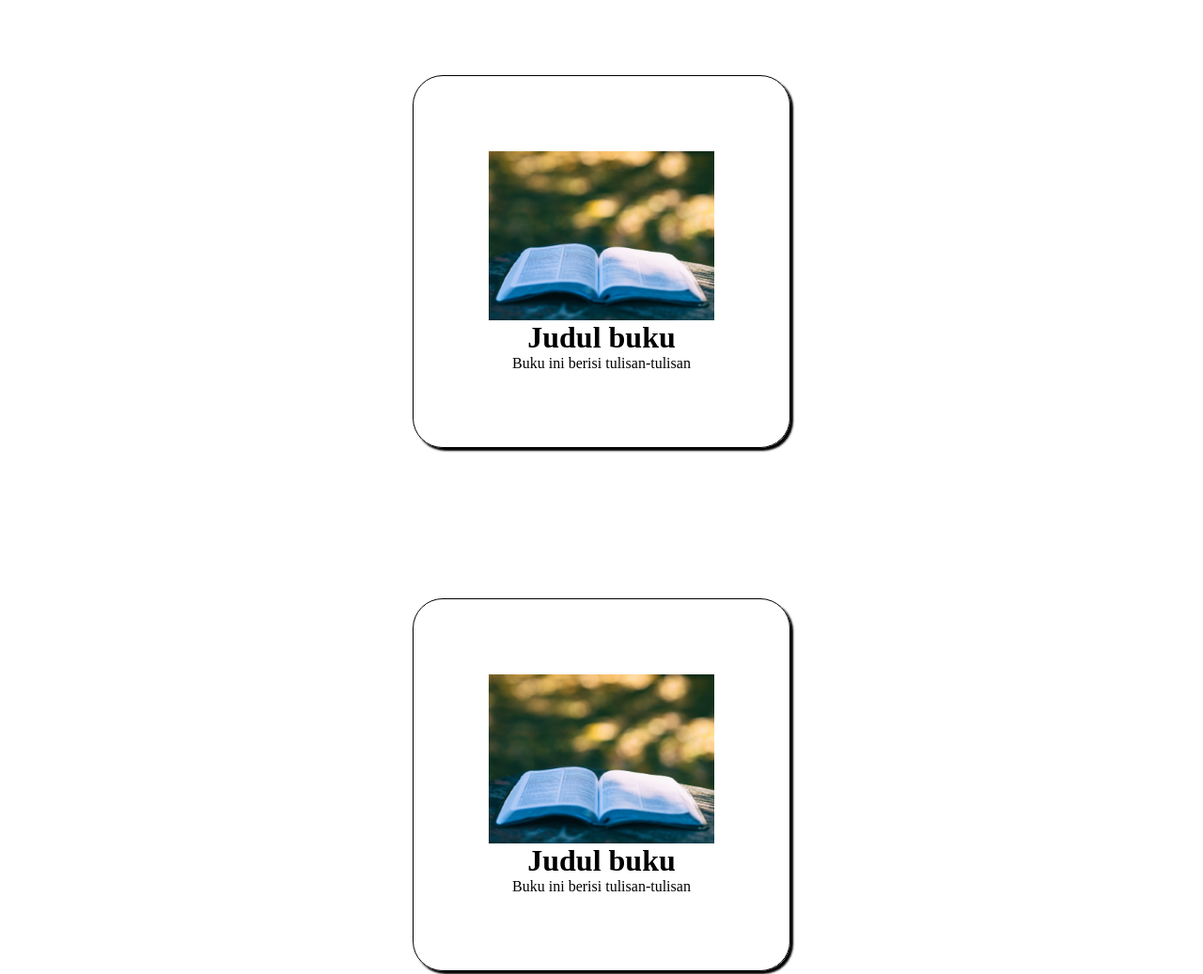
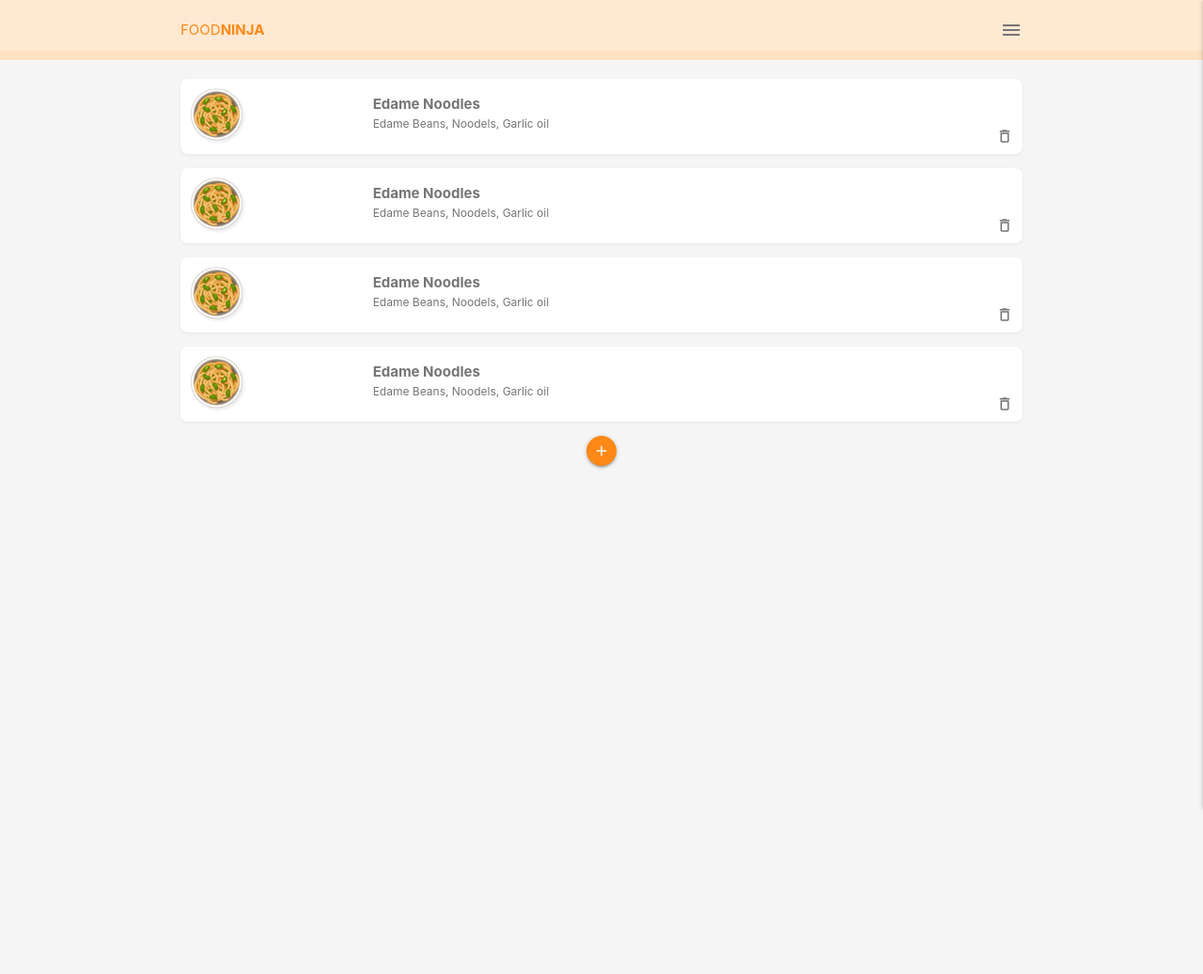
Before and after one commit to FaizKhalifah/progressive-web-report, a plain HTML site: page index.html in a window 1280 px wide. Shown: the top 1037 px of the page at 94% size. After the commit the page ends 800 px from the top, so only its background shows below. Drawn offline with Linux system fonts and the light colour scheme.

Commit message:
memperbagus tampilan website

```diff
--- /dev/null
+++ b/css/styles.css
@@ -0,0 +1,75 @@
+/* colours */
+:root{
+  --primary: #FFE9D2;
+  --secondary: #FFE1C4;
+  --title: #FF8816;
+}
+
+/* layout styles */
+nav{
+  background: var(--primary);
+  border-bottom: 10px solid var(--secondary);
+}
+nav a{
+  text-transform: uppercase;
+  color: var(--title);
+}
+nav a span{
+  font-weight: bold;
+}
+nav .sidenav-trigger{
+  margin: 0;
+}
+
+/* recipe styles */
+.recipes{
+  margin-top: 20px;
+}
+.card-panel.recipe{
+  border-radius: 8px;
+  padding: 10px;
+  box-shadow: 0px 1px 3px rgba(90,90,90,0.1);
+  display: grid;
+  grid-template-columns: 2fr 6fr 1fr;
+  grid-template-areas: "image details delete";
+  position: relative;
+}
+.recipe img{
+  grid-area: image;
+  max-width: 60px;
+}
+.recipe-details{
+  grid-area: details;
+  margin-top: 6px;
+}
+.recipe-delete{
+  grid-area: delete;
+  position: absolute;
+  bottom: 0px;
+  right: 0px;
+}
+.recipe-delete i{
+  font-size: 18px;
+}
+.recipe-title{
+  font-weight: bold;
+}
+.recipe-ingredients{
+  font-size: 0.8em;
+}
+
+/* form-styles */
+.add-btn{
+  background: var(--title) !important;
+}
+input{
+  box-shadow: none !important;
+  -webkit-box-shadow: none !important;
+}
+.side-form button{
+  background: var(--title);
+  box-shadow: 1px 1px 3px rgba(90,90,90,0.2);
+}
+form .input-field{
+  margin-top: 30px;
+}
--- a/index.html
+++ b/index.html
@@ -1,28 +1,107 @@
-<!DOCTYPE html>
 <html lang="en">
 <head>
-    <meta charset="UTF-8">
-    <meta name="viewport" content="width=device-width, initial-scale=1.0">
-    <title>Document</title>
-    <link rel="stylesheet" href="style.css">
-    <link rel="manifest" href="manifest.json">
+  <meta charset="UTF-8">
+  <meta name="viewport" content="width=device-width, initial-scale=1.0">
+  <meta http-equiv="X-UA-Compatible" content="ie=edge">
+  <title>Food Ninja</title>
+  <!-- materialize icons, css & js -->
+  <link type="text/css" href="/css/materialize.min.css" rel="stylesheet">
+  <link href="https://fonts.googleapis.com/icon?family=Material+Icons" rel="stylesheet">
+  <link type="text/css" href="/css/styles.css" rel="stylesheet">
+  <script type="text/javascript" src="/js/materialize.min.js"></script>
 </head>
-<body>
-    <div class="books">
-        <img src="book.jpg" alt="foto buku">
-        <h1>Judul buku</h1>
-        <p>Buku ini berisi tulisan-tulisan</p>
+<body class="grey lighten-4">
+
+  <!-- top nav -->
+  <nav class="z-depth-0">
+    <div class="nav-wrapper container">
+      <a href="/">Food<span>Ninja</span></a>
+      <span class="right grey-text text-darken-1">
+        <i class="material-icons sidenav-trigger" data-target="side-menu">menu</i>
+      </span>
     </div>
-    <div class="books">
-        <img src="book.jpg" alt="foto buku">
-        <h1>Judul buku</h1>
-        <p>Buku ini berisi tulisan-tulisan</p>
+  </nav>
+
+  <!-- side nav -->
+  <ul id="side-menu" class="sidenav side-menu">
+    <li><a class="subheader">FOODNINJA</a></li>
+    <li><a href="/" class="waves-effect">Home</a></li>
+    <li><a href="/pages/about.html" class="waves-effect">About</a></li>
+    <li><div class="divider"></div></li>
+    <li><a href="/pages/contact.html" class="waves-effect">
+      <i class="material-icons">mail_outline</i>Contact</a>
+    </li>
+  </ul>
+
+  <!-- recipes -->
+  <div class="recipes container grey-text text-darken-1">
+    <div class="card-panel recipe white row">
+      <img src="/img/dish.png" alt="recipe thumb">
+      <div class="recipe-details">
+        <div class="recipe-title">Edame Noodles</div>
+        <div class="recipe-ingredients">Edame Beans, Noodels, Garlic oil</div>
+      </div>
+      <div class="recipe-delete">
+        <i class="material-icons">delete_outline</i>
+      </div>
     </div>
-    <div class="books">
-        <img src="book.jpg" alt="foto buku">
-        <h1>Judul buku</h1>
-        <p>Buku ini berisi tulisan-tulisan</p>
+    <div class="card-panel recipe white row">
+      <img src="/img/dish.png" alt="recipe thumb">
+      <div class="recipe-details">
+        <div class="recipe-title">Edame Noodles</div>
+        <div class="recipe-ingredients">Edame Beans, Noodels, Garlic oil</div>
+      </div>
+      <div class="recipe-delete">
+        <i class="material-icons">delete_outline</i>
+      </div>
     </div>
+    <div class="card-panel recipe white row">
+      <img src="/img/dish.png" alt="recipe thumb">
+      <div class="recipe-details">
+        <div class="recipe-title">Edame Noodles</div>
+        <div class="recipe-ingredients">Edame Beans, Noodels, Garlic oil</div>
+      </div>
+      <div class="recipe-delete">
+        <i class="material-icons">delete_outline</i>
+      </div>
+    </div>
+    <div class="card-panel recipe white row">
+      <img src="/img/dish.png" alt="recipe thumb">
+      <div class="recipe-details">
+        <div class="recipe-title">Edame Noodles</div>
+        <div class="recipe-ingredients">Edame Beans, Noodels, Garlic oil</div>
+      </div>
+      <div class="recipe-delete">
+        <i class="material-icons">delete_outline</i>
+      </div>
+    </div>
+  </div>
+
+  <div class="center">
+    <a class="btn-floating btn-small btn-large add-btn sidenav-trigger" data-target="side-form">
+      <i class="material-icons">add</i>
+    </a>
+  </div>
+
+  <!-- add recipe side nav -->
+  <div id="side-form" class="sidenav side-form">
+    <form class="add-recipe container section">
+      <h6 >New Recipe</h6>
+      <div class="divider"></div>
+      <div class="input-field">
+        <input placeholder="e.g. Ninja soup" id="title" type="text" class="validate">
+        <label for="title">Recipe Title</label>
+      </div>
+      <div class="input-field">
+        <input placeholder="e.g. Tofu, mushroom, garlic" id="ingredients" type="text" class="validate">
+        <label for="ingredients">Ingredients</label>
+      </div>
+      <div class="input-field center">
+        <button class="btn-small">Add</button>
+      </div>
+    </form>
+  </div>
+
+  <script src="/js/ui.js"></script>
 </body>
-<script src="script.js"></script>
 </html>
--- /dev/null
+++ b/js/ui.js
@@ -0,0 +1,8 @@
+document.addEventListener('DOMContentLoaded', function() {
+  // nav menu
+  const menus = document.querySelectorAll('.side-menu');
+  M.Sidenav.init(menus, {edge: 'right'});
+  // add recipe form
+  const forms = document.querySelectorAll('.side-form');
+  M.Sidenav.init(forms, {edge: 'left'});
+});
--- a/style.css
+++ /dev/null
@@ -1,26 +0,0 @@
-*{
-    margin: 0px;
-    padding: 0px;
-    box-sizing:border-box;
-}
-
-body, div{
-    display: flex;
-    flex-direction: column;
-    justify-content: center;
-    align-items: center;
-}
-
-div{
-    padding: 5rem;
-    margin: 5rem;
-}
-
-div{
-    border: 1px solid black;
-    border-radius: 2rem;
-    box-shadow: 3px 3px 2px black;
-}
-img{
-    width: 15rem;
-}
```
Also changed, not shown: pages/about.html (added, +45 -0 lines), pages/contact.html (added, +50 -0 lines), book.jpg (deleted), css/materialize.min.css (added), img/dish.png (added), js/materialize.min.js (added), script.js (deleted).
